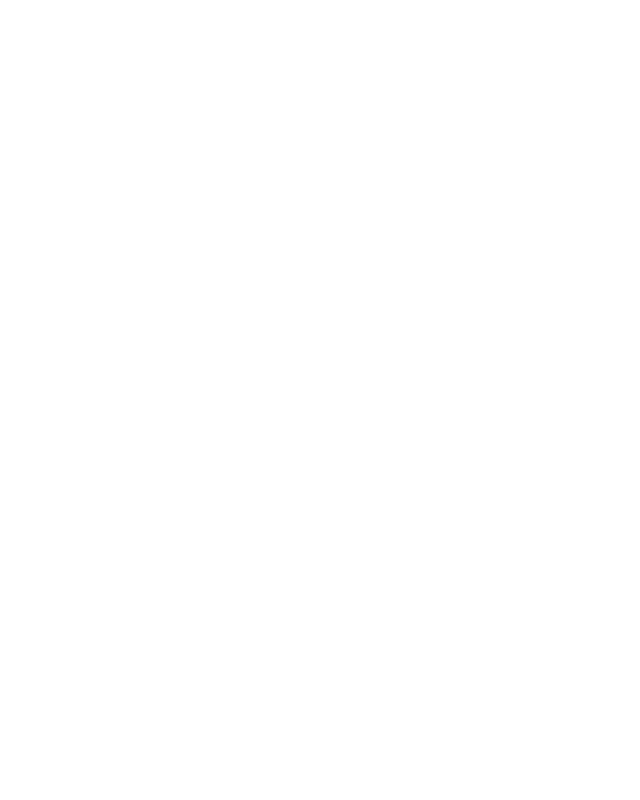
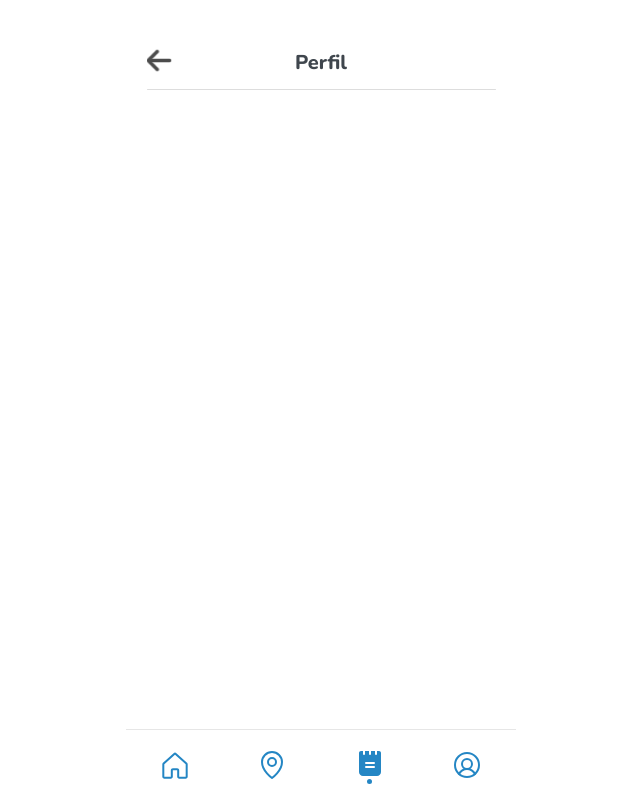
Before and after one commit to MatheusCruzMoura/Cittavox, a React (Vite) app in the folder app/: page /historico in a window 1280 px wide. Before the commit this address had no page. Shown: the whole page, without its empty margins (319-959 px from the left). Built offline with nearby package versions, Linux system fonts and the light colour scheme.

Commit message:
deixando prototipo navegavel

```diff
--- a/app/src/App.jsx
+++ b/app/src/App.jsx
@@ -12,6 +12,8 @@ import Login from './Pages/Login'
 import Cadastro from './Pages/Cadastro'
 import Home from './Pages/Home'
 import Perfil from './Pages/Perfil'
+import Historico from './Pages/Historico'
+import Mapa from './Pages/Mapa'
 
 function App() {
   const [count, setCount] = useState(0)
@@ -25,6 +27,8 @@ function App() {
           <Route path='/cadastro' element={<Cadastro />} />
           <Route path='/home' element={<Home />} />
           <Route path='/perfil' element={<Perfil/>} />
+          <Route path='/historico' element={<Historico/>} />
+          <Route path='/mapa' element={<Mapa/>} />
         </Routes>
       </Router>
     </>
--- /dev/null
+++ b/app/src/Pages/Historico.jsx
@@ -0,0 +1,47 @@
+import { useState } from 'react'
+
+import Navbar from '../components/head/Navbar'
+import BotaoVoltar from '../components/botoes/BotaoVoltar'
+import Voltar from '../components/imagens/Voltar'
+
+import voltarUrl from '../assets/icons/back.svg'
+import HeadLine from '../components/HeadLine/Inicio'
+import BodyLogin from '../components/body/Login'
+import Nunito2 from '../components/titulos/Nunito2'
+
+import HomeMenu2 from '../components/menus/HomeMenu2'
+import MenuIcone from '../components/menus/HomeMenu2/MenuIcone'
+import houseMenu from '../assets/icons/menu/house.svg'
+import mapaMenu from '../assets/icons/menu/mapa.svg'
+import historicoMenu from '../assets/icons/menu/historico-selected.svg'
+import user from '../assets/icons/menu/user-icon.svg'
+
+
+function Historico() {
+  const [count, setCount] = useState(0)
+
+  return (
+    <BodyLogin>
+      <Navbar>
+        <BotaoVoltar as='a' href='javascript:history.back()'>
+          <Voltar as='img' src={voltarUrl} />
+        </BotaoVoltar>
+        <Nunito2>Perfil</Nunito2>
+      </Navbar>
+
+      <HeadLine />
+
+
+
+        <HomeMenu2>
+          <MenuIcone href='/Home' ><img src={houseMenu} /></MenuIcone>
+          <MenuIcone href='/home'><img src={mapaMenu} /></MenuIcone>
+          <MenuIcone href='' className='selected'><img src={historicoMenu} /></MenuIcone>
+          <MenuIcone href='/perfil'><img src={user} /></MenuIcone>
+        </HomeMenu2>
+
+    </BodyLogin>
+  )
+}
+
+export default Historico
--- a/app/src/Pages/Home.jsx
+++ b/app/src/Pages/Home.jsx
@@ -98,9 +98,9 @@ function Home() {
 
         <HomeMenu2>
             <MenuIcone href='' className='selected'><img src={houseMenu} /></MenuIcone>
-            <MenuIcone href=''><img src={mapaMenu} /></MenuIcone>
-            <MenuIcone href=''><img src={historicoMenu} /></MenuIcone>
-            <MenuIcone href=''><img src={userMenu} /></MenuIcone>
+            <MenuIcone href='/mapa'><img src={mapaMenu} /></MenuIcone>
+            <MenuIcone href='/historico'><img src={historicoMenu} /></MenuIcone>
+            <MenuIcone href='/Perfil'><img src={userMenu} /></MenuIcone>
         </HomeMenu2>
       </Body>
     </>
--- /dev/null
+++ b/app/src/Pages/Mapa.jsx
@@ -0,0 +1,47 @@
+import { useState } from 'react'
+
+import Navbar from '../components/head/Navbar'
+import BotaoVoltar from '../components/botoes/BotaoVoltar'
+import Voltar from '../components/imagens/Voltar'
+
+import voltarUrl from '../assets/icons/back.svg'
+import HeadLine from '../components/HeadLine/Inicio'
+import BodyLogin from '../components/body/Login'
+import Nunito2 from '../components/titulos/Nunito2'
+
+
+import HomeMenu2 from '../components/menus/HomeMenu2'
+import MenuIcone from '../components/menus/HomeMenu2/MenuIcone'
+import houseMenu from '../assets/icons/menu/house.svg'
+import mapaMenu from '../assets/icons/menu/mapa.svg'
+import historicoMenu from '../assets/icons/menu/historico-icon.svg'
+import userSelected from '../assets/icons/menu/user-selected.svg'
+
+
+function Mapa() {
+  const [count, setCount] = useState(0)
+
+  return (
+    <BodyLogin>
+      <Navbar>
+        <BotaoVoltar as='a' href='javascript:history.back()'>
+          <Voltar as='img' src={voltarUrl} />
+        </BotaoVoltar>
+        <Nunito2>Perfil</Nunito2>
+      </Navbar>
+
+      <HeadLine />
+
+
+        <HomeMenu2>
+          <MenuIcone href='/Home' ><img src={houseMenu} /></MenuIcone>
+          <MenuIcone href='' className='selected'><img src={mapaMenu} /></MenuIcone>
+          <MenuIcone href='/historico'><img src={historicoMenu} /></MenuIcone>
+          <MenuIcone href='/Perfil'><img src={userSelected} /></MenuIcone>
+        </HomeMenu2>
+
+    </BodyLogin>
+  )
+}
+
+export default Mapa
--- a/app/src/Pages/Perfil.jsx
+++ b/app/src/Pages/Perfil.jsx
@@ -71,7 +71,6 @@ function Perfil() {
             <input id='nomeInfo' placeholder='Jorge Cruz de moura' required />
         </InfoPerfil>
 
-
         <Roboto11>Genero</Roboto11>
         <InfoPerfil>
             <input id='genero' placeholder='Masculino' required />
@@ -89,17 +88,16 @@ function Perfil() {
 
       </Informacao>
 
+      <RobotoPerfil href=''>Salvar informações</RobotoPerfil>
+      <RobotoPerfil2 href='/'>Sair da conta</RobotoPerfil2>
+
         <HomeMenu2>
-          <MenuIcone href='' ><img src={houseMenu} /></MenuIcone>
-          <MenuIcone href=''><img src={mapaMenu} /></MenuIcone>
-          <MenuIcone href=''><img src={historicoMenu} /></MenuIcone>
+          <MenuIcone href='/Home' ><img src={houseMenu} /></MenuIcone>
+          <MenuIcone href='/mapa'><img src={mapaMenu} /></MenuIcone>
+          <MenuIcone href='/historico'><img src={historicoMenu} /></MenuIcone>
           <MenuIcone href='' className='selected'><img src={userSelected} /></MenuIcone>
         </HomeMenu2>
-
-        <RobotoPerfil href=''>Salvar informações</RobotoPerfil>
-        <RobotoPerfil2 href=''>Sair da conta</RobotoPerfil2>
-
-    </BodyLogin>
+      </BodyLogin>
   )
 }
 
--- a/app/src/components/titulos/RobotoPerfil/index.js
+++ b/app/src/components/titulos/RobotoPerfil/index.js
@@ -1,15 +1,17 @@
 import styled from 'styled-components'
 import Roboto1 from '../Roboto1'
 
-const RobotoPerfil = styled(Roboto1)`
+const RobotoPerfil = styled.a`
+font-family: var(--roboto);
 font-weight: var(--semibold);
 color: var(--cinza5);
 font-size: 18px;
 margin-top:43px;
 
+cursor: pointer;
+
 letter-spacing: -0.03em;
 text-decoration-line: underline;
-
 `
 
 export default RobotoPerfil
--- a/app/src/components/titulos/RobotoPerfil/index2.js
+++ b/app/src/components/titulos/RobotoPerfil/index2.js
@@ -1,11 +1,14 @@
 import styled from 'styled-components'
 import Roboto1 from '../Roboto1'
 
-const RobotoPerfil2 = styled(Roboto1)`
+const RobotoPerfil2 = styled.a`
+font-family: var(--roboto);
 font-weight: var(--semibold);
 color: #C78383;
 font-size: 18px;
 margin-top: 16px;
+
+cursor: pointer;
 
 letter-spacing: -0.03em;
 text-decoration-line: underline;
```
Also changed, not shown: app/src/assets/icons/menu/historico-selected.svg (added).
